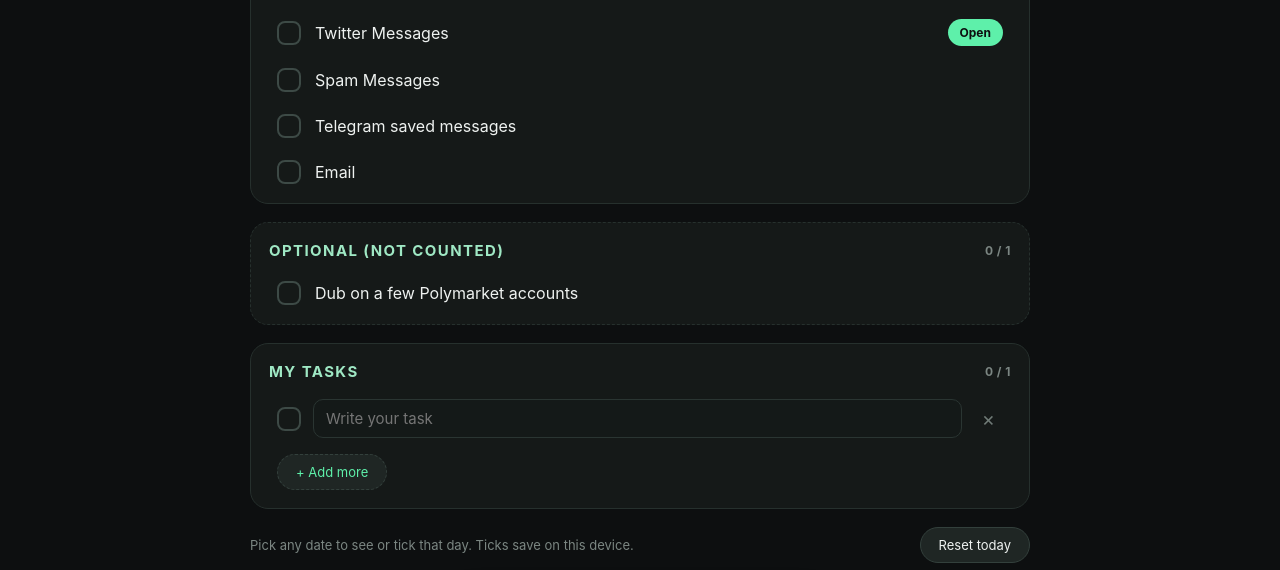
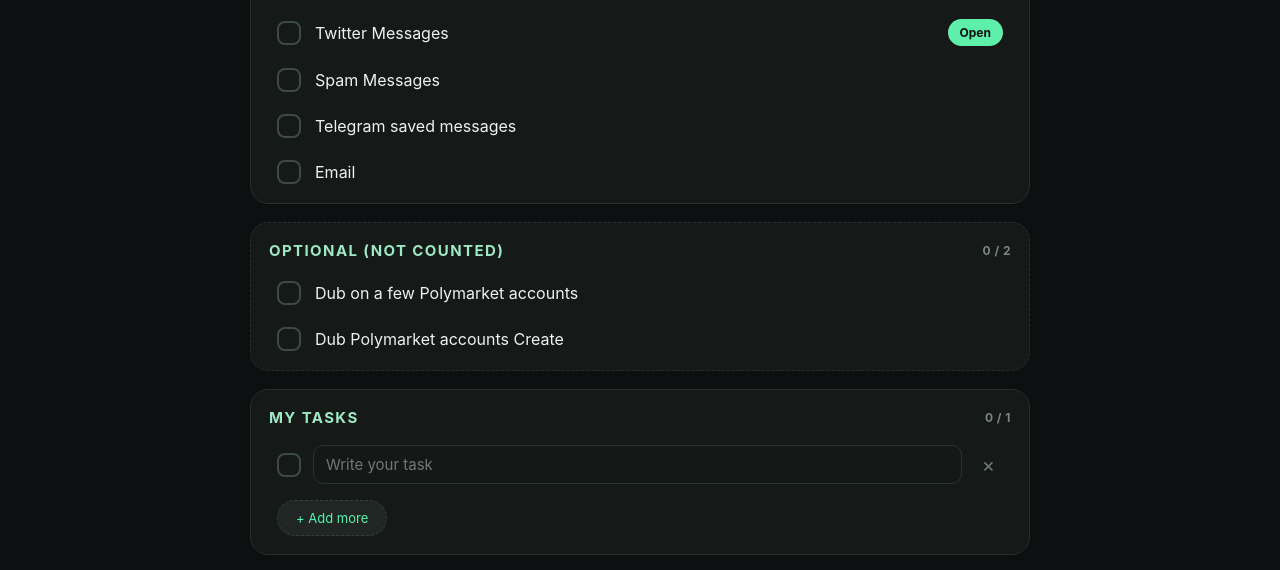
Before and after one commit to souravshariar10/daily-checklist, a plain HTML site: page index.html in a window 1280 px wide. Shown: the part 1173-1743 px from the top of the page. Drawn offline with Linux system fonts and the light colour scheme.

Commit message:
Add Polymarket create item

```diff
--- a/index.html
+++ b/index.html
@@ -217,7 +217,8 @@ const data=[
 {id:"tg_saved",n:"Telegram saved messages",note:"",url:""},
 {id:"email",n:"Email",note:"",url:""}]},
 {id:"s_optional",t:"Optional",opt:true,items:[
-{id:"polymarket",n:"Dub on a few Polymarket accounts",note:"",url:""}]}
+{id:"polymarket",n:"Dub on a few Polymarket accounts",note:"",url:""},
+{id:"polymarket_create",n:"Dub Polymarket accounts Create",note:"",url:""}]}
 ];
 
 const DEFAULT_CAMPS={
```
